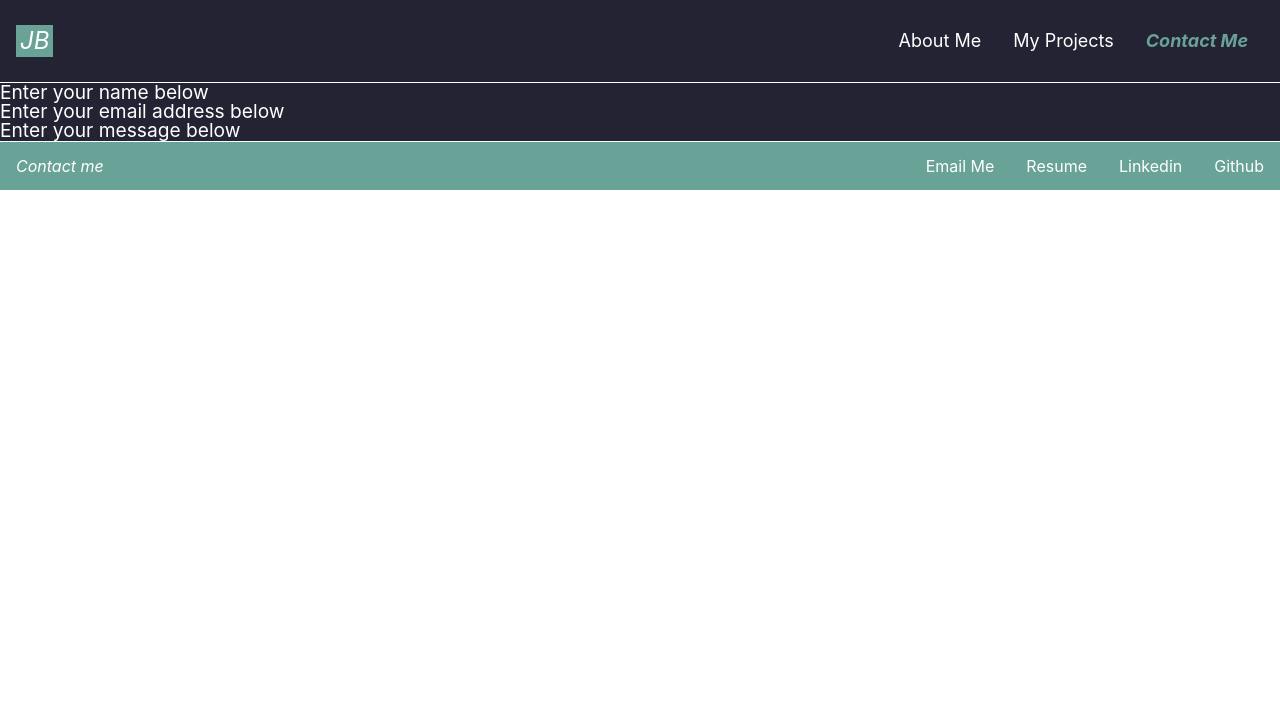
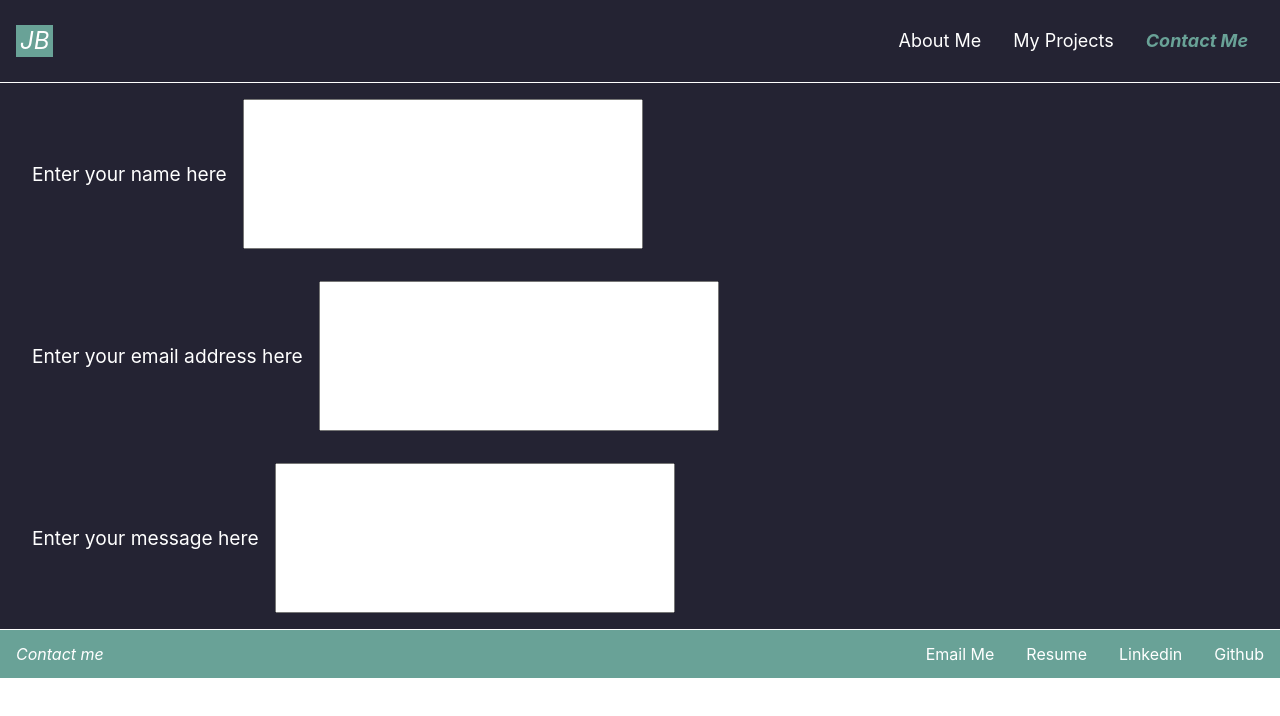
Before and after one commit to Jasonsburke90/react-portfolio, a React (Create React App) app: page /contact in a window 1280 px wide. Shown: the top 716 px of the page. Built offline with nearby package versions, Linux system fonts and the light colour scheme.

Commit message:
work on contact forms

```diff
--- a/src/App.css
+++ b/src/App.css
@@ -33,6 +33,9 @@ footer {
 }
 .jc-sb {
   justify-content: space-between;
+}
+.h-100 {
+  height: 100vh;
 }
 .marg-auto {
   margin: auto;
@@ -73,6 +76,12 @@ footer {
 .pos-rel {
   position: relative;
   margin: -4rem 0 4rem 0;
+}
+
+.text-input {
+  height: 150px;
+  width: 400px;
+  font-size: 14pt;
 }
 
 .w-100 {
--- a/src/components/Contact.js
+++ b/src/components/Contact.js
@@ -1,13 +1,21 @@
 function Contact() {
   return (
     <>
-      <div id="about_me" className="fx-1@lrg fz-+@lrg">
-        <div>Enter your name below</div>
-        <form></form>
-        <div>Enter your email address below</div>
-        <form></form>
-        <div>Enter your message below</div>
-        <form></form>
+      <div id="" className="fx-1@lrg fz-+@lrg h-100">
+        <form>
+          <div className="m p">
+            <label className="m p">Enter your name here</label>
+            <input className="text-input" type="text"></input>
+          </div>
+          <div className="m p">
+            <label className="m p">Enter your email address here</label>
+            <input className="text-input" type="text"></input>
+          </div>
+          <div className="m p">
+            <label className="m p">Enter your message here</label>
+            <input className="text-input" type="text"></input>
+          </div>
+        </form>
       </div>
     </>
   );
```
